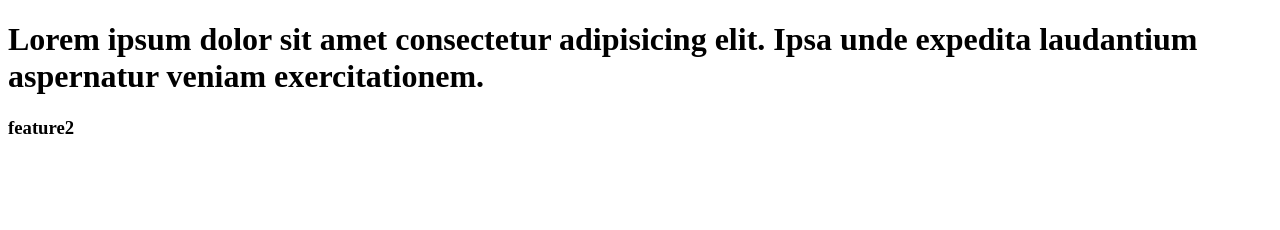
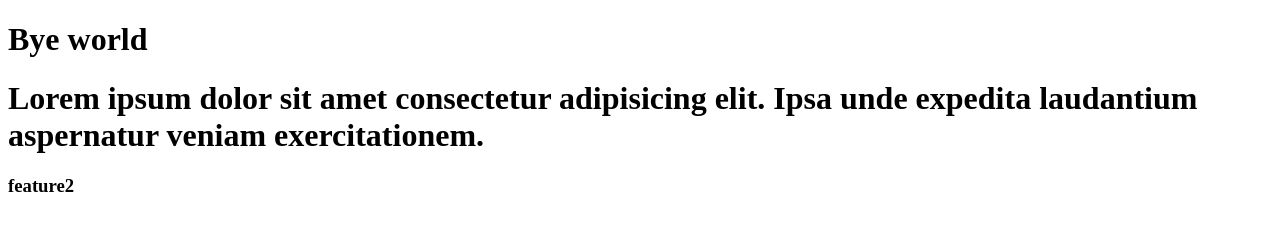
Before and after one commit to nardogrey45/web2, a plain HTML site: page index.html in a window 1280 px wide. Drawn offline with Linux system fonts and the light colour scheme.

Commit message:
Update index.html

```diff
--- a/index.html
+++ b/index.html
@@ -6,6 +6,7 @@
     <title>Document</title>
 </head>
 <body>
+    <h1>Bye world</h1>
     <h1>Lorem ipsum dolor sit amet consectetur adipisicing elit. Ipsa unde expedita laudantium aspernatur veniam exercitationem.</h1>
  <h3>feature2</h3>
 </body>
```
